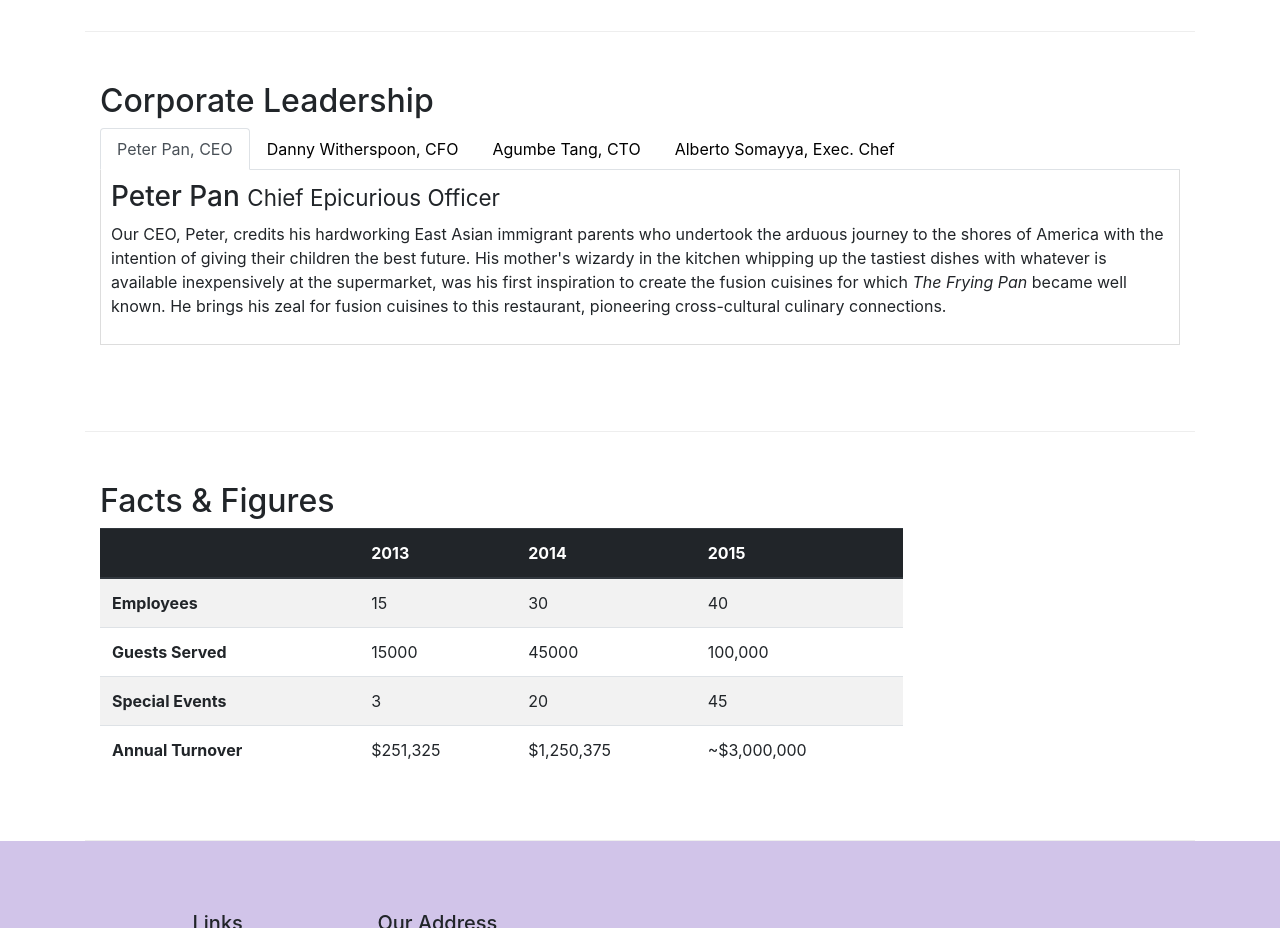
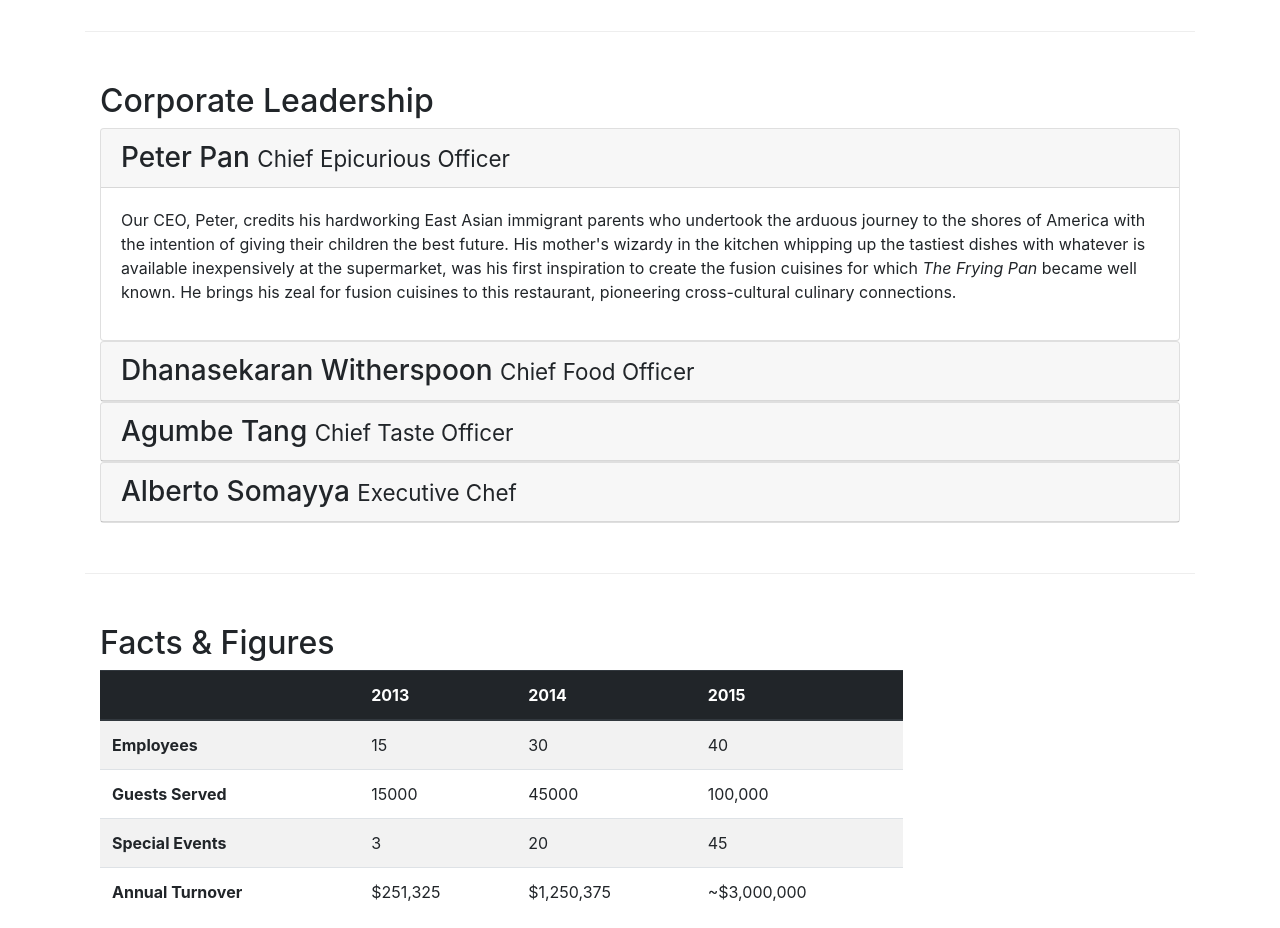
Before and after one commit to strdbr/bootstrap, a website: page aboutus.html in a window 1280 px wide. Shown: the part 940-1868 px from the top of the page. Drawn offline with nearby package versions, Linux system fonts and the light colour scheme.

Commit message:
Accordion

```diff
--- a/aboutus.html
+++ b/aboutus.html
@@ -99,40 +99,59 @@
         <div class="row row-content">
             <div class="col-12">
                 <h2>Corporate Leadership</h2>
-                <ul class="nav nav-tabs">
-                    <li class="nav-item">
-                        <a class="nav-link active" href="#peter" role="tab" data-toggle="tab">Peter Pan, CEO</a>
-                    </li>
-                    <li class="nav-item">
-                      <a class="nav-link" href="#danny" role="tab"
-                        data-toggle="tab">Danny Witherspoon, CFO</a>
-                    </li>
-                    <li class="nav-item">
-                      <a class="nav-link" href="#agumbe"role="tab"
-                        data-toggle="tab">Agumbe Tang, CTO</a>
-                    </li>
-                    <li class="nav-item">
-                      <a class="nav-link" href="#alberto" role="tab"
-                        data-toggle="tab">Alberto Somayya, Exec. Chef</a>
-                    </li>
-                </ul>
 
-                <div class="tab-content">
-                    <div role="tabpanel" class="tab-pane fade show active" id="peter">
-                        <h3>Peter Pan <small>Chief Epicurious Officer</small></h3>
-                        <p class="d-none d-sm-block">Our CEO, Peter, credits his hardworking East Asian immigrant parents who undertook the arduous journey to the shores of America with the intention of giving their children the best future. His mother's wizardy in the kitchen whipping up the tastiest dishes with whatever is available inexpensively at the supermarket, was his first inspiration to create the fusion cuisines for which <em>The Frying Pan</em> became well known. He brings his zeal for fusion cuisines to this restaurant, pioneering cross-cultural culinary connections.</p>
+                <div id="accordion">
+                    <div class="card">
+                        <div class="card-header" role="tab" id="peterhead">
+                            <h3 class="mb-0"><a data-toggle="collapse" data-target="#peter">Peter Pan <small>Chief Epicurious Officer</small></a></h3>
+                        </div>
+                        <div role="tabpanel" class="collapse show" id="peter" data-parent="#accordion">
+                        <div class="card-body">
+                            <p class="d-none d-sm-block">Our CEO, Peter, credits his hardworking East Asian immigrant parents who undertook the arduous journey to the shores of America with the intention of giving their children the best future. His mother's wizardy in the kitchen whipping up the tastiest dishes with whatever is available inexpensively at the supermarket, was his first inspiration to create the fusion cuisines for which <em>The Frying Pan</em> became well known. He brings his zeal for fusion cuisines to this restaurant, pioneering cross-cultural culinary connections.</p>
+                        </div>
                     </div>
-                    <div role="tabpanel" class="tab-pane fade" id="danny">
-                        <h3>Dhanasekaran Witherspoon <small>Chief Food Officer</small></h3>
-                        <p class="d-none d-sm-block">Our CFO, Danny, as he is affectionately referred to by his colleagues, comes from a long established family tradition in farming and produce. His experiences growing up on a farm in the Australian outback gave him great appreciation for varieties of food sources. As he puts it in his own words, <em>Everything that runs, wins, and everything that stays, pays!</em></p>
                     </div>
-                    <div role="tabpanel" class="tab-pane fade" id="agumbe">
-                        <h3>Agumbe Tang <small>Chief Taste Officer</small></h3>
-                        <p class="d-none d-sm-block">Blessed with the most discerning gustatory sense, Agumbe, our CTO, personally ensures that every dish that we serve meets his exacting tastes. Our chefs dread the tongue lashing that ensues if their dish does not meet his exacting standards. He lives by his motto, <em>You click only if you survive my lick.</em></p>
+                    <div class="card">
+                        <div class="card-header" role="tab" id="dannyhead">
+                            <h3 class="mb-0">
+                                <a class="collapsed" data-toggle="collapse" data-target="#danny">
+                                Dhanasekaran Witherspoon <small>Chief Food Officer</small>
+                                </a>
+                            </h3>
+                        </div>
+                        <div class="collapse" id="danny" data-parent="#accordion">
+                            <div class="card-body">
+                                <p class="d-none d-sm-block">Our CFO, Danny, as he is affectionately referred to by his colleagues, comes from a long established family tradition in farming and produce. His experiences growing up on a farm in the Australian outback gave him great appreciation for varieties of food sources. As he puts it in his own words, <em>Everything that runs, wins, and everything that stays, pays!</em></p>
+                            </div>
+                        </div>
                     </div>
-                    <div role="tabpanel" class="tab-pane fade" id="alberto">
-                        <h3>Alberto Somayya <small>Executive Chef</small></h3>
-                        <p class="d-none d-sm-block">Award winning three-star Michelin chef with wide International experience having worked closely with whos-who in the culinary world, he specializes in creating mouthwatering Indo-Italian fusion experiences. He says, <em>Put together the cuisines from the two craziest cultures, and you get a winning hit! Amma Mia!</em></p>
+                    <div class="card">
+                            <div class="card-header" role="tab" id="agumbehead">
+                            <h3 class="mb-0">
+                                <a class="collapsed" data-toggle="collapse" data-target="#agumbe">
+                                Agumbe Tang <small>Chief Taste Officer</small>
+                                </a>
+                            </h3>
+                        </div>
+                        <div class="collapse" id="agumbe" data-parent="#accordion">
+                            <div class="card-body">
+                                <p class="d-none d-sm-block">Blessed with the most discerning gustatory sense, Agumbe, our CTO, personally ensures that every dish that we serve meets his exacting tastes. Our chefs dread the tongue lashing that ensues if their dish does not meet his exacting standards. He lives by his motto, <em>You click only if you survive my lick.</em></p>
+                            </div>
+                        </div>
+                    </div>
+                    <div class="card">
+                            <div class="card-header" role="tab" id="albertohead">
+                            <h3 class="mb-0">
+                                <a class="collapsed" data-toggle="collapse" data-target="#alberto">
+                                Alberto Somayya <small>Executive Chef</small>
+                                </a>
+                            </h3>
+                        </div>
+                        <div class="collapse" id="alberto" data-parent="#accordion">
+                            <div class="card-body">
+                                <p class="d-none d-sm-block">Award winning three-star Michelin chef with wide International experience having worked closely with whos-who in the culinary world, he specializes in creating mouthwatering Indo-Italian fusion experiences. He says, <em>Put together the cuisines from the two craziest cultures, and you get a winning hit! Amma Mia!</em></p>
+                            </div>
+                        </div>
                     </div>
                 </div>
             </div>
```
